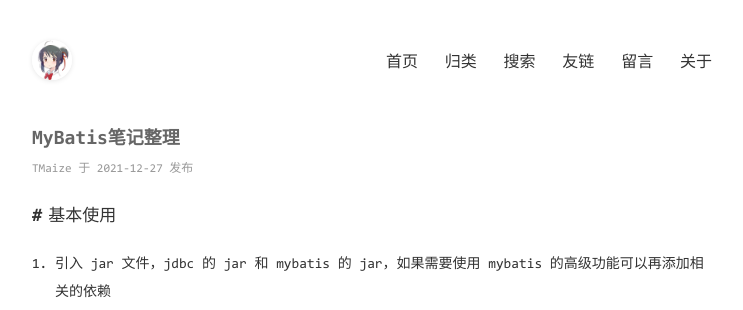
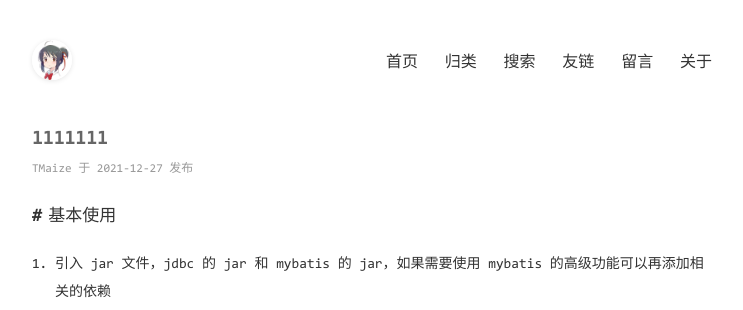
Before and after one commit to aaronarona/aaronarona.github.io, a Jekyll site: the page built from _posts/2021-12-27-mybatis笔记整理.md, in a window 1280 px wide. Shown: the top 310 px of the page, without its empty margins (268-1011 px from the left). Built offline with Jekyll 4.4.1, drawn with Linux system fonts in a browser that asks for light colours.

Commit message:
Update 2021-12-27-mybatis笔记整理.md

```diff
--- a/_posts/2021-12-27-mybatis笔记整理.md
+++ b/_posts/2021-12-27-mybatis笔记整理.md
@@ -1,5 +1,5 @@
 ---
-title: MyBatis笔记整理
+title: 1111111
 date: 2021-12-27 00:00:00 Z
 categories:
 - Java
```
